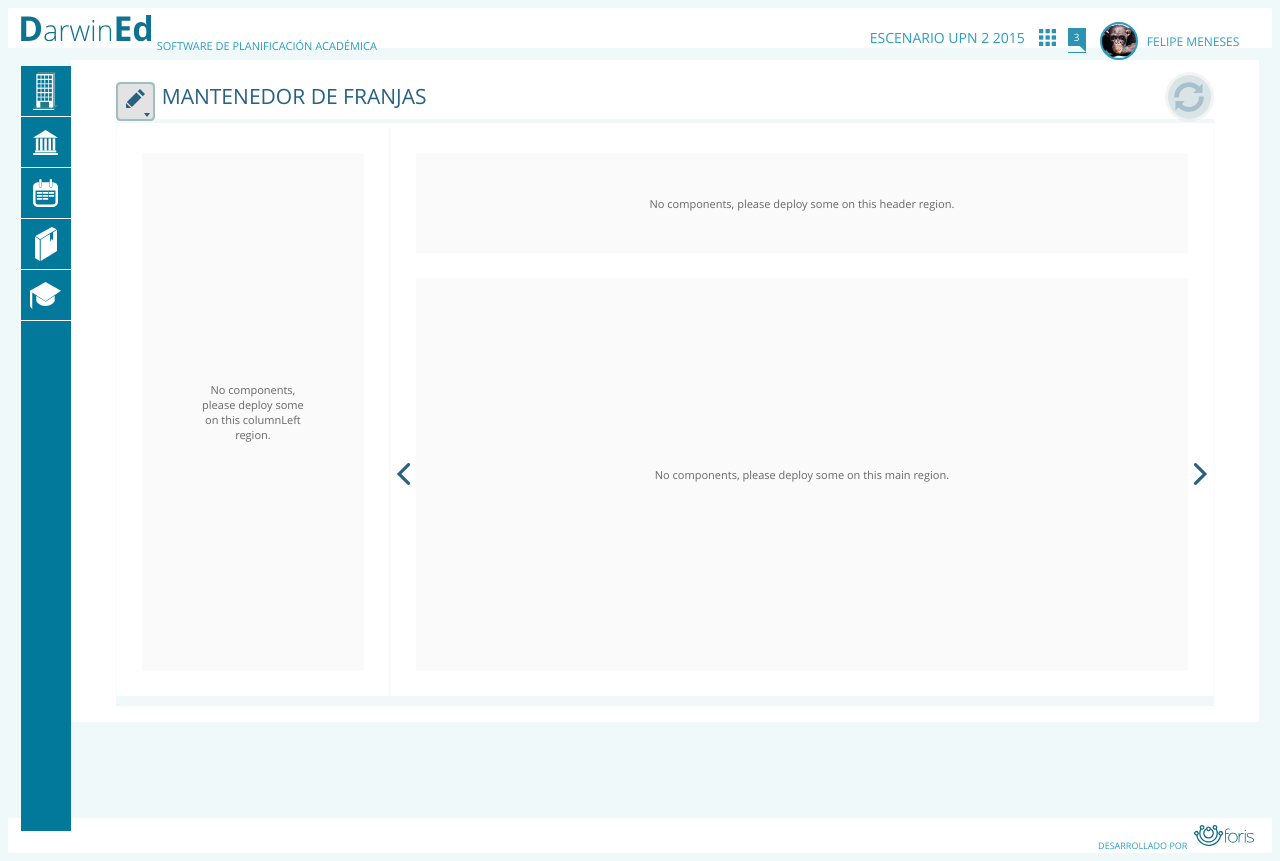
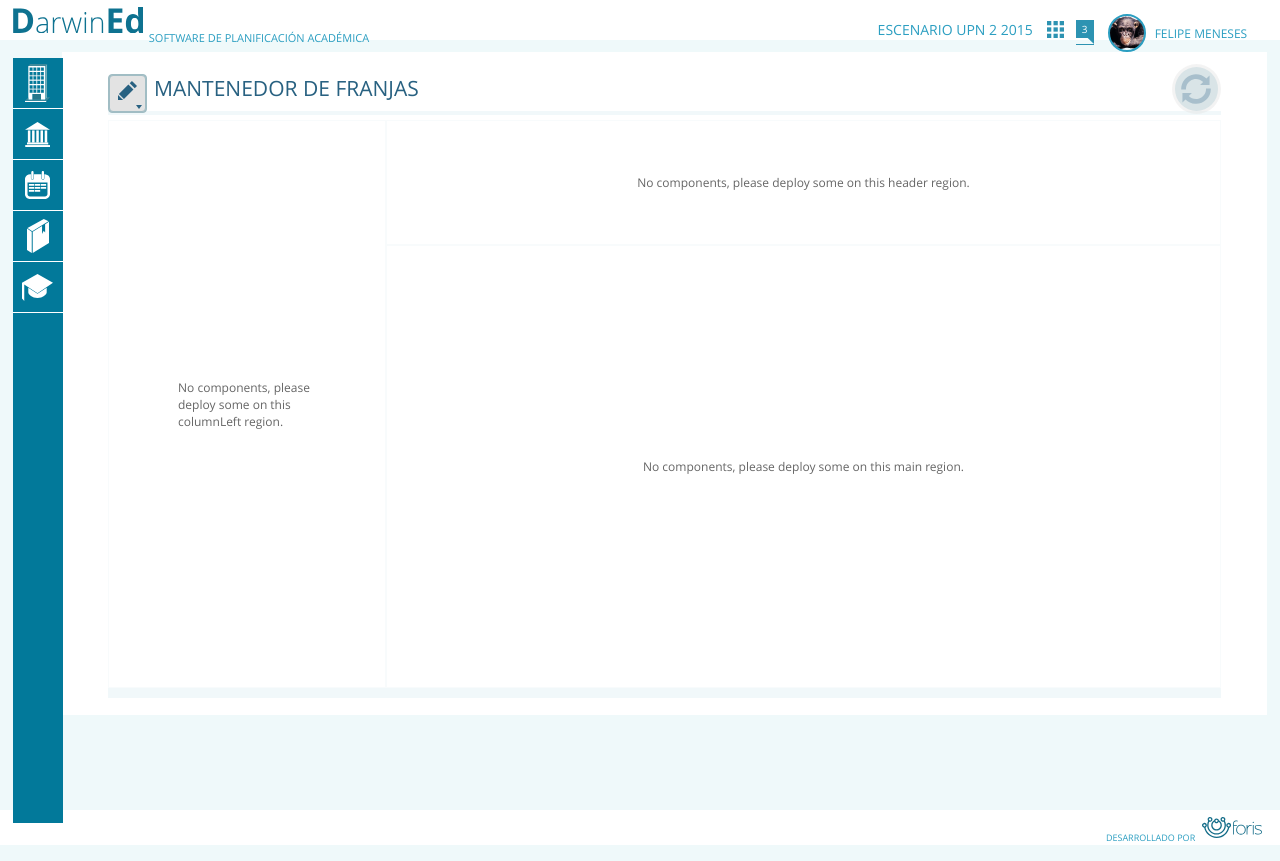
Before and after one commit to ronofri11/refactor-table, a website: page index.html in a window 1280 px wide. Drawn offline with Linux system fonts and the light colour scheme.

Commit message:
style fixed

```diff
--- a/css/darwined.less
+++ b/css/darwined.less
@@ -15,4 +15,5 @@ body
     background-repeat-x: initial;
     font-family: 'Open sans';
     background-size: cover;
+    margin: 0;
 }
--- a/css/maintainer.less
+++ b/css/maintainer.less
@@ -264,7 +264,7 @@
         display: inline-block;
         width: 100%;
         border-bottom: 10px solid #f1f8fa;
-        height: 750px;
+        height: 650px;
     }
 }
 
--- a/css/regions.less
+++ b/css/regions.less
@@ -1,4 +1,5 @@
 //// setting custom class ////
+@font-face{font-family:'Open Sans';font-style:normal;font-weight:normal;src:local('Open Sans'),local('OpenSans'),url('fonts/OpenSans-Regular.ttf') format('truetype')}@font-face{font-family:'Open Sans';font-weight:300;src:local('Open Sans'),local('OpenSans'),url('fonts/OpenSans-Light.ttf') format('truetype')}@font-face{font-family:'Open Sans';font-weight:700;src:local('Open Sans'),local('OpenSans'),url('fonts/OpenSans-Bold.ttf') format('truetype')}
 
 .translate (@x: -50%, @y: -50%)
 {
@@ -16,14 +17,6 @@
 
   .translate(-50%, -50%);
 
-}
-
-.centerVertical
-{
-  position: absolute;
-  top: 50%;
-
-  .translate(0, -50%);
 }
 
 .border-radius(@radius: 10px)
@@ -82,34 +75,30 @@
 // height region
 .vOne.region
 {
-  height: 745px;
+  height: 645px;
 }
 
 .vFourth
 {
   height: 198px;
-  padding-bottom: 0 !important;
 }
 
 .vThird-fourth
 {
-  height: 547px;
+  height: 447px;
 }
 
 
 
 .region
 {
-  min-height: 112px;
+  min-height: 100px;
   float: left;
   display: inline-block;
   position: relative;
   overflow: hidden;
-  padding: 25px;
-  border: 1px solid rgba(241,248,250,0.52);
-  border-top: none;
-  border-bottom: none;
-  background-color: #fff;
+  padding: 20px;
+  border: 1px solid rgba(241, 248, 250, 0.52);
 
   .box-sizing;
   // -webkit-transition: all 1s ease-in-out;
@@ -120,77 +109,9 @@
 
     .noDeploy
     {
-      font-size: 11px;
+      font-size: 12px;
       color: #666;
-      position: relative;
-      height: 100%;
-      width: 100%;
-      text-align: center;
-      background: rgb(250, 250, 250);
-
-      > p
-      {
-        margin: 0;
-        .center;
-      }
+      .center;
 
     }
 }
-
-.slide
-{
-  position: relative;
-  width: 100%;
-  display: inline-block;
-  height: 100%;
-
-  > .leftArrow
-  {
-    width: 27px;
-    height: 50px;
-    display: block;
-
-    background-image: url(../img/svg/leftArrow.svg);
-    background-size: 28px 22px;
-    background-position: center center;
-    background-repeat: no-repeat;
-
-    position: absolute;
-    z-index: 9;
-    cursor: pointer;
-
-    left:0;
-    .centerVertical;
-
-    &:hover
-    {
-      background-color: rgba(241,248,250,0.52);
-      // .border-radius(50%);
-    }
-  }
-
-  > .rightArrow
-  {
-    width: 27px;
-    height: 50px;
-    display: block;
-
-    background-image: url(../img/svg/rightArrow.svg);
-    background-size: 28px 22px;
-    background-position: center center;
-    background-repeat: no-repeat;
-
-    position: absolute;
-    z-index: 9;
-    cursor: pointer;
-
-    right:0;
-    .centerVertical;
-
-    &:hover
-    {
-      background-color: rgba(241,248,250,0.52);
-      // .border-radius(50%);
-    }
-  }
-}
```
Also changed, not shown: css/darwined.css, css/maintainer.css, css/regions.css.
